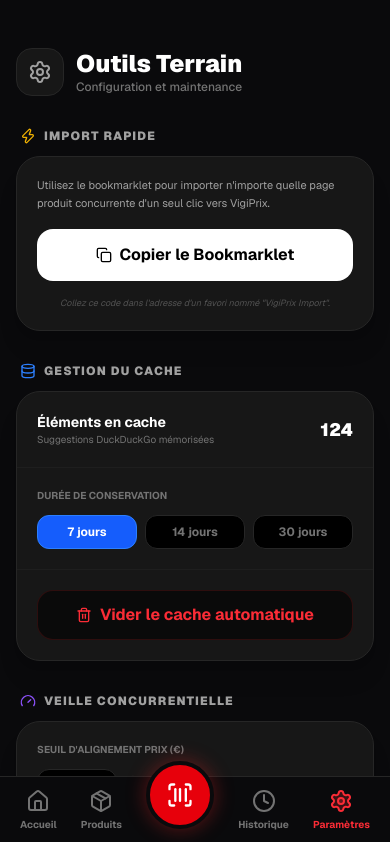
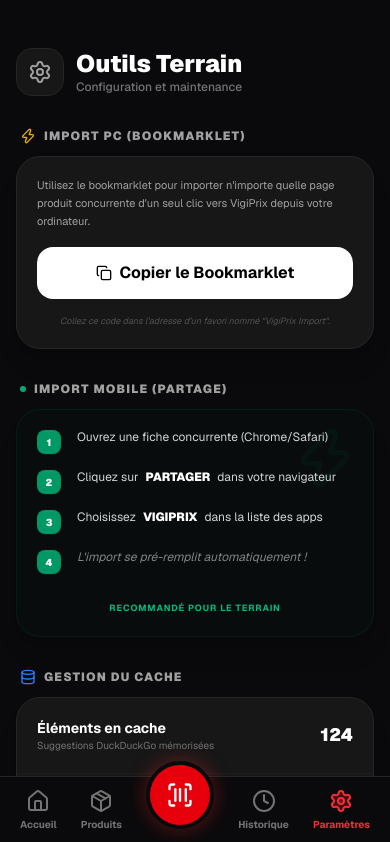
Before and after one commit to jey-progbrico/Price-compare-app, a Next.js app: page /parametres in a window 390 px wide. Shown: the top 842 px of the page. Built offline with nearby package versions, Linux system fonts and the light colour scheme.

Commit message:
Ajout workflow mobile PWA

```diff
--- a/src/app/api/releves/route.ts
+++ b/src/app/api/releves/route.ts
@@ -71,3 +71,31 @@ export async function POST(request: NextRequest) {
     return NextResponse.json({ error: err.message }, { status: 500 });
   }
 }
+
+/**
+ * DELETE /api/releves?id=...
+ * Supprime un relevé de prix spécifique.
+ */
+export async function DELETE(request: NextRequest) {
+  const { searchParams } = new URL(request.url);
+  const id = searchParams.get("id");
+
+  if (!id) {
+    return NextResponse.json({ error: "ID manquant" }, { status: 400 });
+  }
+
+  try {
+    const { error } = await supabase
+      .from("releves_prix")
+      .delete()
+      .eq("id", id);
+
+    if (error) {
+      return NextResponse.json({ error: error.message }, { status: 500 });
+    }
+
+    return NextResponse.json({ success: true });
+  } catch (err: any) {
+    return NextResponse.json({ error: err.message }, { status: 500 });
+  }
+}
--- a/src/app/import/page.tsx
+++ b/src/app/import/page.tsx
@@ -17,10 +17,27 @@ function ImportForm() {
   useEffect(() => {
     const urlParam = searchParams.get("url");
     const titleParam = searchParams.get("title");
+    const textParam = searchParams.get("text");
     const eanParam = searchParams.get("ean");
 
-    if (urlParam) setUrl(urlParam);
-    if (titleParam) setTitle(titleParam);
+    let detectedUrl = urlParam || "";
+    let detectedTitle = titleParam || "";
+
+    // Share Target Mobile : Chrome envoie souvent l'URL dans "text" ou concatène titre + URL dans "text"
+    if (textParam && !detectedUrl) {
+      const urlRegex = /(https?:\/\/[^\s]+)/g;
+      const foundUrl = textParam.match(urlRegex);
+      if (foundUrl) {
+        detectedUrl = foundUrl[0];
+        // Si le texte contient autre chose que l'URL, on l'utilise comme titre potentiel
+        if (!detectedTitle) {
+          detectedTitle = textParam.replace(detectedUrl, "").trim();
+        }
+      }
+    }
+
+    if (detectedUrl) setUrl(detectedUrl);
+    if (detectedTitle) setTitle(detectedTitle);
 
     // Restaurer l'EAN : priorité à l'URL, puis au localStorage (EAN courant)
     if (eanParam) {
@@ -182,8 +199,21 @@ function ImportForm() {
             </button>
           </div>
 
+          <div className="space-y-3 p-4 bg-emerald-950/10 border border-emerald-900/20 rounded-xl">
+            <h3 className="text-emerald-400 font-bold">Nouveau : Partage Mobile (PWA)</h3>
+            <p className="text-neutral-500">
+              Sur Android ou iPhone, vous pouvez utiliser le bouton <span className="text-white">Partager</span> de votre navigateur :
+            </p>
+            <ol className="list-decimal list-inside space-y-2 text-neutral-500">
+              <li>Installez VigiPrix sur votre écran d'accueil (Menu Chrome {`>`} Installer l'app).</li>
+              <li>Sur un site concurrent, cliquez sur <span className="text-white">Partager</span>.</li>
+              <li>Choisissez <span className="text-white">VigiPrix</span> dans la liste.</li>
+              <li>Le lien s'importe automatiquement !</li>
+            </ol>
+          </div>
+
           <div className="space-y-3 p-4 bg-blue-950/10 border border-blue-900/20 rounded-xl">
-            <h3 className="text-blue-400 font-bold">Méthode manuelle (Mobile & PC) :</h3>
+            <h3 className="text-blue-400 font-bold">Méthode Bookmarklet (PC) :</h3>
             <ol className="list-decimal list-inside space-y-2 text-neutral-500">
               <li>Copiez le code bleu ci-dessus.</li>
               <li>Créez un nouveau favori (n'importe quelle page).</li>
--- a/src/app/layout.tsx
+++ b/src/app/layout.tsx
@@ -16,8 +16,14 @@ import BottomNav from "@/components/BottomNav";
 import ToastContainer from "@/components/Toast";
 
 export const metadata: Metadata = {
-  title: "Vigiprix : Scan & Comparaison",
+  title: "VigiPrix : Veille Terrain",
   description: "Application mobile de veille tarifaire et comparaison de prix.",
+  manifest: "/manifest.json",
+  appleWebApp: {
+    capable: true,
+    statusBarStyle: "black-translucent",
+    title: "VigiPrix",
+  },
 };
 
 export const viewport = {
--- a/src/app/parametres/page.tsx
+++ b/src/app/parametres/page.tsx
@@ -55,15 +55,15 @@ export default function ParametresPage() {
         </div>
       </div>
 
-      {/* 1. SECTION IMPORT RAPIDE */}
+      {/* 1. SECTION IMPORT RAPIDE PC */}
       <section className="space-y-3">
         <div className="flex items-center gap-2 px-1">
           <Zap className="w-4 h-4 text-yellow-500" />
-          <h2 className="text-xs font-black text-neutral-400 uppercase tracking-widest">Import Rapide</h2>
+          <h2 className="text-xs font-black text-neutral-400 uppercase tracking-widest">Import PC (Bookmarklet)</h2>
         </div>
         <div className="bg-neutral-900 border border-neutral-800 rounded-3xl p-5 space-y-4 shadow-xl">
           <p className="text-[11px] text-neutral-400 leading-relaxed">
-            Utilisez le bookmarklet pour importer n'importe quelle page produit concurrente d'un seul clic vers VigiPrix.
+            Utilisez le bookmarklet pour importer n'importe quelle page produit concurrente d'un seul clic vers VigiPrix depuis votre ordinateur.
           </p>
           <button
             onClick={copyBookmarklet}
@@ -75,6 +75,44 @@ export default function ParametresPage() {
           <p className="text-[9px] text-neutral-600 text-center italic">
             Collez ce code dans l'adresse d'un favori nommé "VigiPrix Import".
           </p>
+        </div>
+      </section>
+
+      {/* 1bis. SECTION IMPORT MOBILE */}
+      <section className="space-y-3">
+        <div className="flex items-center gap-2 px-1">
+          <div className="w-1.5 h-1.5 rounded-full bg-emerald-500 animate-pulse" />
+          <h2 className="text-xs font-black text-neutral-400 uppercase tracking-widest">Import Mobile (Partage)</h2>
+        </div>
+        <div className="bg-emerald-950/10 border border-emerald-900/20 rounded-3xl p-5 space-y-5 shadow-xl relative overflow-hidden">
+          <div className="absolute top-0 right-0 p-4 opacity-5">
+             <Zap className="w-16 h-16 text-emerald-500" />
+          </div>
+
+          <div className="space-y-4 relative z-10">
+            <div className="flex gap-4">
+              <div className="w-6 h-6 rounded-lg bg-emerald-600 flex items-center justify-center text-[10px] font-black text-white shrink-0">1</div>
+              <p className="text-xs text-neutral-300 leading-tight">Ouvrez une fiche concurrente (Chrome/Safari)</p>
+            </div>
+            <div className="flex gap-4">
+              <div className="w-6 h-6 rounded-lg bg-emerald-600 flex items-center justify-center text-[10px] font-black text-white shrink-0">2</div>
+              <p className="text-xs text-neutral-300 leading-tight">Cliquez sur <span className="font-black text-white uppercase px-1">Partager</span> dans votre navigateur</p>
+            </div>
+            <div className="flex gap-4">
+              <div className="w-6 h-6 rounded-lg bg-emerald-600 flex items-center justify-center text-[10px] font-black text-white shrink-0">3</div>
+              <p className="text-xs text-neutral-300 leading-tight">Choisissez <span className="font-black text-white uppercase px-1">VigiPrix</span> dans la liste des apps</p>
+            </div>
+            <div className="flex gap-4">
+              <div className="w-6 h-6 rounded-lg bg-emerald-600 flex items-center justify-center text-[10px] font-black text-white shrink-0">4</div>
+              <p className="text-xs text-neutral-300 leading-tight italic opacity-60">L'import se pré-remplit automatiquement !</p>
+            </div>
+          </div>
+
+          <div className="pt-2">
+            <p className="text-[9px] text-emerald-500 font-bold uppercase tracking-widest text-center">
+              Recommandé pour le terrain
+            </p>
+          </div>
         </div>
       </section>
 
@@ -186,7 +224,7 @@ export default function ParametresPage() {
       <div className="pt-4 text-center">
         <div className="flex items-center justify-center gap-1.5 text-[10px] font-bold text-neutral-700 uppercase tracking-widest">
           <Shield className="w-3 h-3" />
-          Vigiprix System v7.2 — Stable
+          Vigiprix System v7.6 — Stable
         </div>
       </div>
     </main>
--- a/src/components/CompareButton.tsx
+++ b/src/components/CompareButton.tsx
@@ -18,6 +18,7 @@ import {
   Tag,
   Link2,
   PenLine,
+  Trash2,
 } from "lucide-react";
 
 // ─── Types ────────────────────────────────────────────────────────────────────
@@ -159,11 +160,13 @@ function PriceDisplay({ prix, prix_precedent, internalPrice }: {
 
 // ─── Carte de veille manuelle (Remplace LinkOnlyCard et PriceResultCard) ──────
 
-function ManualVeilleCard({ res, index, ean, internalPrice }: {
+function ManualVeilleCard({ res, index, ean, internalPrice, releveId, onDelete }: {
   res: SearchResult;
   index: number;
   ean: string;
   internalPrice?: number | null;
+  releveId?: string;
+  onDelete?: (id: string) => void;
 }) {
   // Initialiser avec le prix existant si présent (conversion string pour l'input)
   const [prix, setPrix] = useState<string>(res.prix ? res.prix.toString() : "");
@@ -259,15 +262,31 @@ function ManualVeilleCard({ res, index, ean, internalPrice }: {
             {res.titre || "Produit"}
           </p>
         </div>
+        <div className="flex items-center gap-2 flex-shrink-0">
           <a
             href={res.lien}
             target="_blank"
             rel="noopener noreferrer"
             className="p-2 bg-neutral-900 border border-neutral-800 rounded-xl text-neutral-500
-                     hover:text-white hover:border-neutral-700 transition-all flex-shrink-0"
+                       hover:text-white hover:border-neutral-700 transition-all"
           >
             <ExternalLink className="w-4 h-4" />
           </a>
+
+          {releveId && onDelete && (
+            <button
+              onClick={() => {
+                if (confirm("Supprimer ce relevé ?")) {
+                  onDelete(releveId);
+                }
+              }}
+              className="p-2 bg-red-900/10 border border-red-900/20 rounded-xl text-red-500/60
+                         hover:text-red-500 hover:bg-red-900/20 transition-all"
+            >
+              <Trash2 className="w-4 h-4" />
+            </button>
+          )}
+        </div>
       </div>
 
       {/* Zone d'action : Saisie du prix */}
@@ -364,6 +383,17 @@ export default function CompareButton({
 
   const searchDesignation = `${produit?.description_produit || ""} ${produit?.marque || ""}`.trim();
 
+  const handleDeleteReleve = async (id: string) => {
+    try {
+      const res = await fetch(`/api/releves?id=${id}`, { method: "DELETE" });
+      if (res.ok) {
+        setReleves(prev => prev.filter(r => r.id !== id));
+      }
+    } catch (err) {
+      console.error("Erreur suppression relevé:", err);
+    }
+  };
+
   return (
     <div className="w-full space-y-6">
 
@@ -418,6 +448,8 @@ export default function CompareButton({
                 index={i}
                 ean={ean}
                 internalPrice={internalPrice}
+                releveId={rel.id}
+                onDelete={handleDeleteReleve}
               />
             ))}
           </div>
```
Also changed, not shown: public/manifest.json (added). Lines whose indentation alone changed are shown as unchanged.
